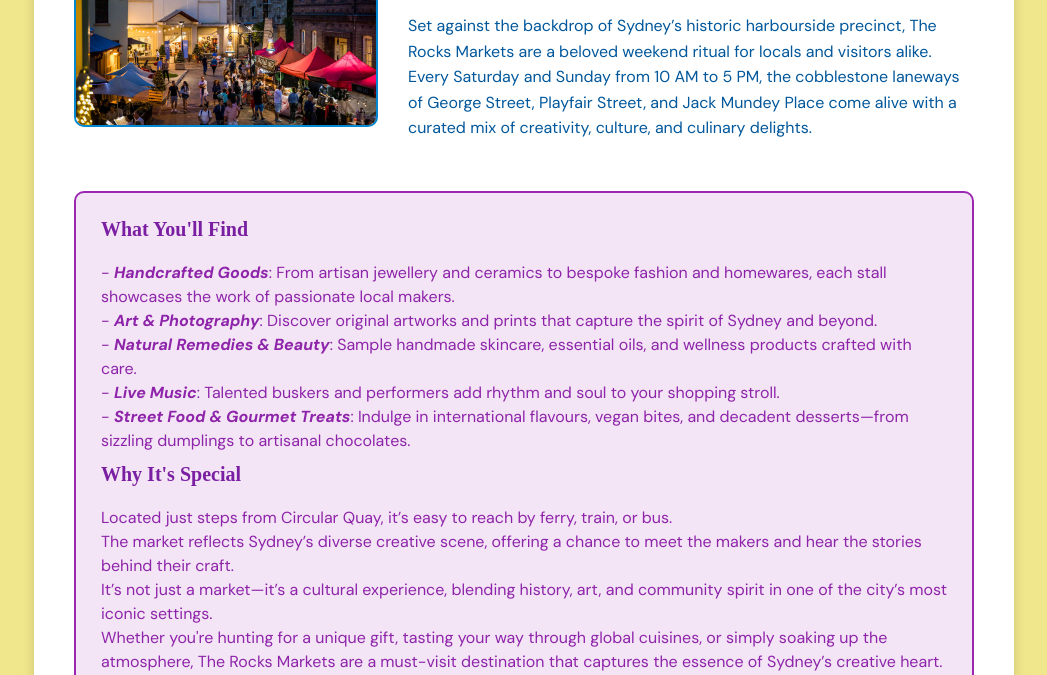
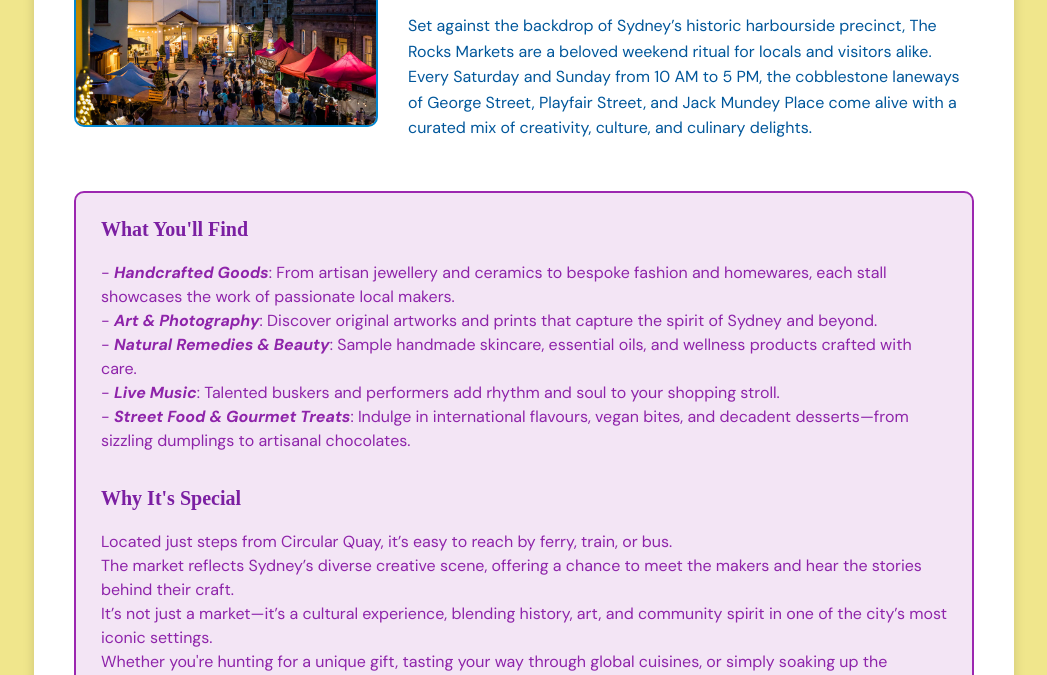
Before and after one commit to KundaiKupara/KundaiKupara.github.io, a plain HTML site: page therocks.html in a window 1280 px wide. Shown: the part 125-800 px from the top of the page, without its empty margins (116-1163 px from the left). Drawn offline with Linux system fonts and the light colour scheme; a web font is replaced by a local one.

Commit message:
Update therocks.html

```diff
--- a/therocks.html
+++ b/therocks.html
@@ -17,7 +17,7 @@
             - <strong><em>Art & Photography</em></strong>: Discover original artworks and prints that capture the spirit of Sydney and beyond.<br>
             - <strong><em>Natural Remedies & Beauty</em></strong>: Sample handmade skincare, essential oils, and wellness products crafted with care.<br>
             - <strong><em>Live Music</em></strong>: Talented buskers and performers add rhythm and soul to your shopping stroll.<br>
-            - <strong><em>Street Food & Gourmet Treats</em></strong>: Indulge in international flavours, vegan bites, and decadent desserts—from sizzling dumplings to artisanal chocolates.
+            - <strong><em>Street Food & Gourmet Treats</em></strong>: Indulge in international flavours, vegan bites, and decadent desserts—from sizzling dumplings to artisanal chocolates.<br><br>
 </p>
 
             <h3>Why It's Special</h3>
@@ -38,4 +38,5 @@
         </div>
 
     </div>
+
 </body>
```
